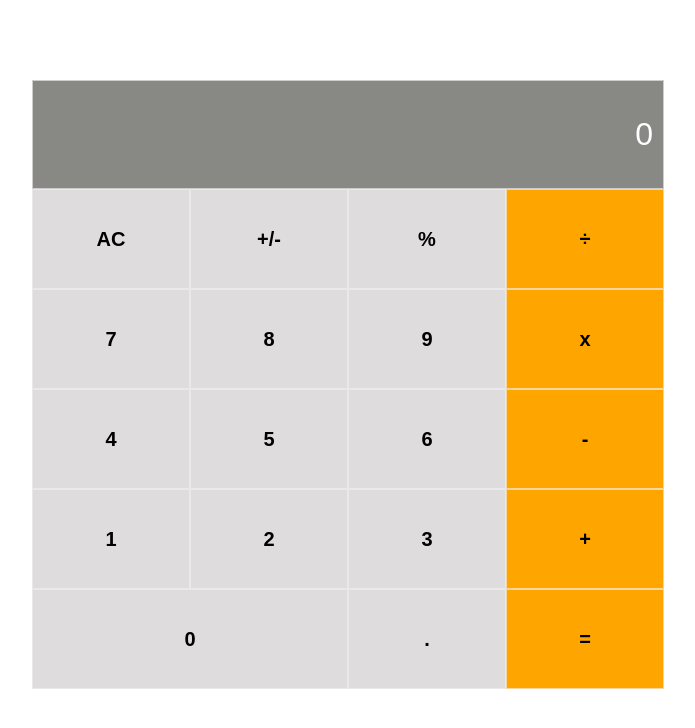
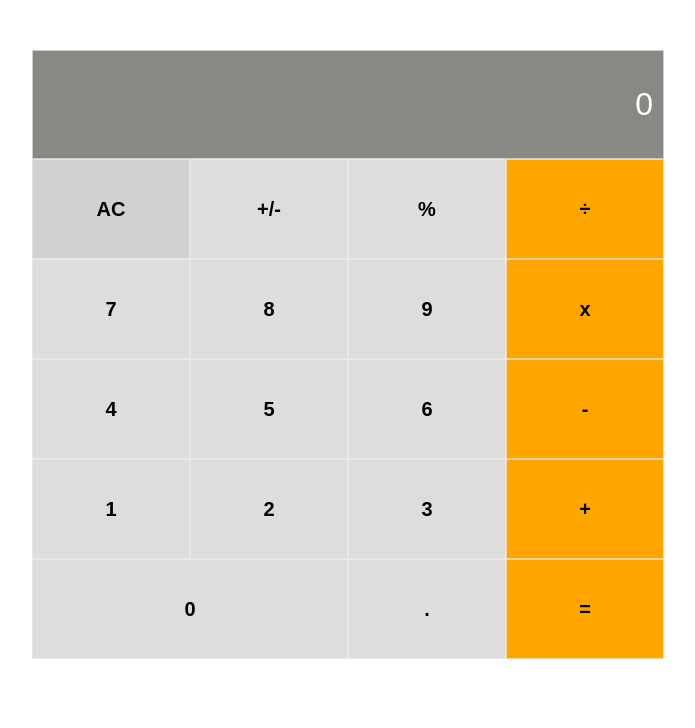
Before and after one commit to andersonlebon/math-magicians, a React (Create React App) app: page / in a window 1280 px wide. In both pictures the pointer is over the item "AC". Shown: the top 728 px of the page, without its empty margins (292-987 px from the left). Built offline with nearby package versions, Linux system fonts and the light colour scheme.

Commit message:
Add animation to btns

```diff
--- a/src/Sass/app.css
+++ b/src/Sass/app.css
@@ -1,4 +1,3 @@
-/* stylelint-disable */
 ul {
   list-style: none;
   margin: 0;
@@ -21,7 +20,7 @@ body {
   display: -webkit-box;
   display: -ms-flexbox;
   display: flex;
-  margin: 80px auto 0;
+  margin: 50px auto 0;
   -webkit-box-align: center;
       -ms-flex-align: center;
           align-items: center;
@@ -69,6 +68,13 @@ body {
   background-color: rgba(221, 219, 219, 0.952);
 }
 
+.cal-table .cal-item:hover {
+  cursor: pointer;
+  background-color: rgba(185, 185, 185, 0.658);
+  -webkit-transition: all 0.4s ease-in-out;
+  transition: all 0.4s ease-in-out;
+}
+
 .cal-table .bg-orange {
   background-color: orange;
 }
--- a/src/Sass/app.scss
+++ b/src/Sass/app.scss
@@ -1,4 +1,3 @@
-/* stylelint-disable */
 ul {
   list-style: none;
   margin: 0;
@@ -18,7 +17,7 @@ body {
   width: 50%;
   height: 100%;
   display: flex;
-  margin: 80px auto 0;
+  margin: 50px auto 0;
   align-items: center;
   flex-direction: column;
   justify-content: center;
@@ -47,6 +46,12 @@ body {
     justify-content: center;
     font-weight: bold;
     background-color: rgba(221, 219, 219, 0.952);
+
+    &:hover {
+      cursor: pointer;
+      background-color: rgba(185, 185, 185, 0.658);
+      transition: all 0.4s ease-in-out;
+    }
   }
 
   .bg-orange {
```
Also changed, not shown: 1 other file (tests, documents, lock files or other folders).
